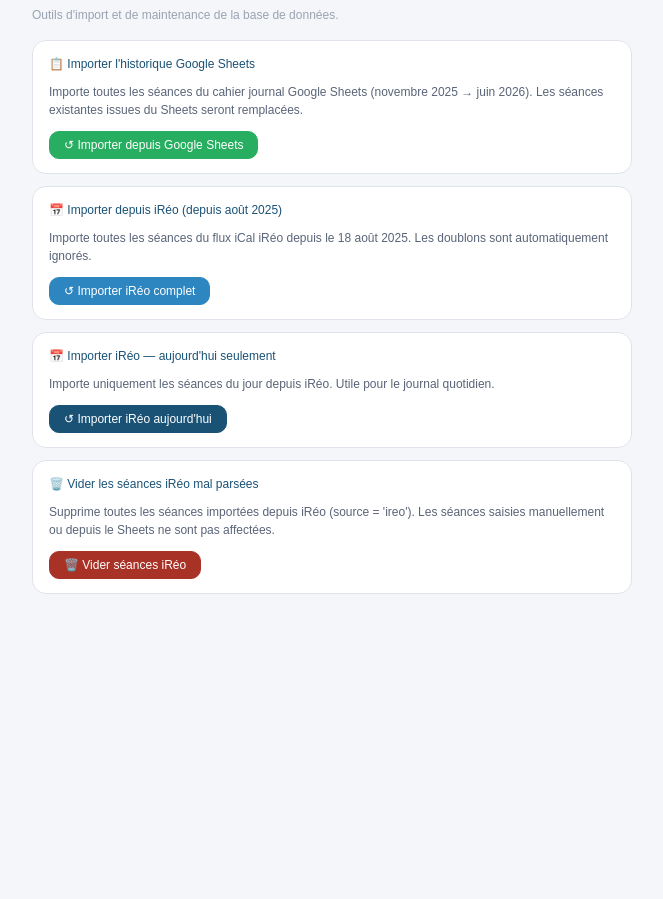
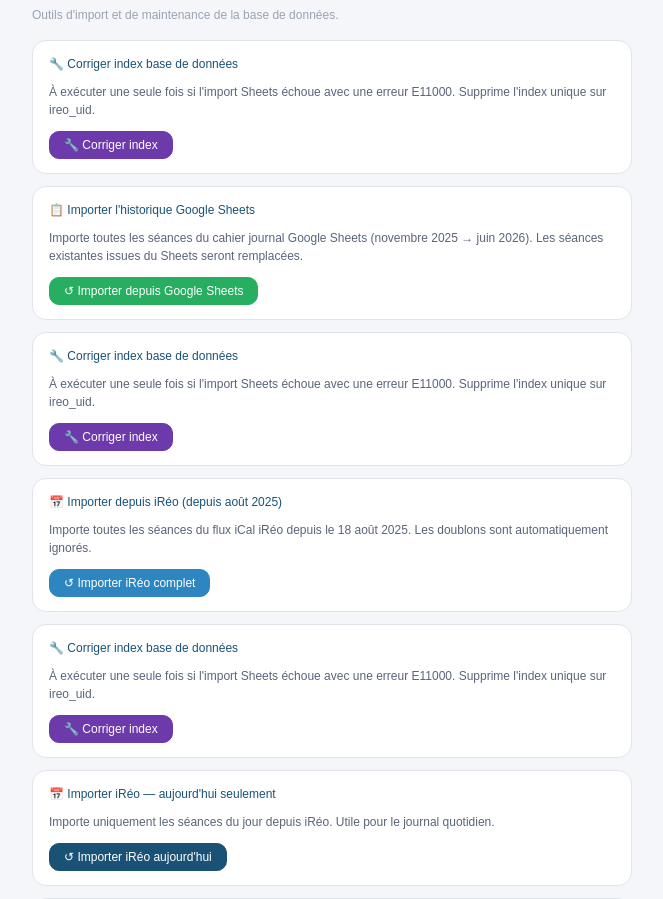
Before and after one commit to gffourcroy53/Journal_mfr, a Next.js app: page /admin in a window 1280 px wide. Shown: the part 140-1039 px from the top of the page, without its empty margins (28-691 px from the left). Before the commit the page ends 800 px from the top, so only its background shows below. Built offline with nearby package versions, Linux system fonts and the light colour scheme.

Commit message:
fix: supprimer index unique ireo_uid, route admin drop-index, bouton fix

```diff
--- a/app/admin/page.js
+++ b/app/admin/page.js
@@ -89,6 +89,17 @@ export default function AdminPage() {
         </p>
 
         <ActionCard
+          titre="🔧 Corriger index base de données"
+          description="À exécuter une seule fois si l'import Sheets échoue avec une erreur E11000. Supprime l'index unique sur ireo_uid."
+          bouton="🔧 Corriger index"
+          couleur="#6C3AAA"
+          onAction={() => action('fix_index', '/api/admin?action=drop-ireo-uid-index')}
+          loading={e('fix_index').loading}
+          resultat={e('fix_index').resultat}
+          erreur={e('fix_index').erreur}
+        />
+
+        <ActionCard
           titre="📋 Importer l'historique Google Sheets"
           description="Importe toutes les séances du cahier journal Google Sheets (novembre 2025 → juin 2026). Les séances existantes issues du Sheets seront remplacées."
           bouton="↺ Importer depuis Google Sheets"
@@ -97,6 +108,17 @@ export default function AdminPage() {
           loading={e('sheets').loading}
           resultat={e('sheets').resultat}
           erreur={e('sheets').erreur}
+        />
+
+        <ActionCard
+          titre="🔧 Corriger index base de données"
+          description="À exécuter une seule fois si l'import Sheets échoue avec une erreur E11000. Supprime l'index unique sur ireo_uid."
+          bouton="🔧 Corriger index"
+          couleur="#6C3AAA"
+          onAction={() => action('fix_index', '/api/admin?action=drop-ireo-uid-index')}
+          loading={e('fix_index').loading}
+          resultat={e('fix_index').resultat}
+          erreur={e('fix_index').erreur}
         />
 
         <ActionCard
@@ -111,6 +133,17 @@ export default function AdminPage() {
         />
 
         <ActionCard
+          titre="🔧 Corriger index base de données"
+          description="À exécuter une seule fois si l'import Sheets échoue avec une erreur E11000. Supprime l'index unique sur ireo_uid."
+          bouton="🔧 Corriger index"
+          couleur="#6C3AAA"
+          onAction={() => action('fix_index', '/api/admin?action=drop-ireo-uid-index')}
+          loading={e('fix_index').loading}
+          resultat={e('fix_index').resultat}
+          erreur={e('fix_index').erreur}
+        />
+
+        <ActionCard
           titre="📅 Importer iRéo — aujourd'hui seulement"
           description="Importe uniquement les séances du jour depuis iRéo. Utile pour le journal quotidien."
           bouton="↺ Importer iRéo aujourd'hui"
@@ -119,6 +152,17 @@ export default function AdminPage() {
           loading={e('ireo_today').loading}
           resultat={e('ireo_today').resultat}
           erreur={e('ireo_today').erreur}
+        />
+
+        <ActionCard
+          titre="🔧 Corriger index base de données"
+          description="À exécuter une seule fois si l'import Sheets échoue avec une erreur E11000. Supprime l'index unique sur ireo_uid."
+          bouton="🔧 Corriger index"
+          couleur="#6C3AAA"
+          onAction={() => action('fix_index', '/api/admin?action=drop-ireo-uid-index')}
+          loading={e('fix_index').loading}
+          resultat={e('fix_index').resultat}
+          erreur={e('fix_index').erreur}
         />
 
         <ActionCard
--- /dev/null
+++ b/app/api/admin/route.js
@@ -0,0 +1,26 @@
+import { NextResponse } from 'next/server'
+import connectDB from '@/lib/mongodb'
+import Seance from '@/models/Seance'
+
+// POST /api/admin?action=drop-ireo-uid-index
+export async function POST(request) {
+  try {
+    await connectDB()
+    const { searchParams } = new URL(request.url)
+    const action = searchParams.get('action')
+
+    if (action === 'drop-ireo-uid-index') {
+      try {
+        await Seance.collection.dropIndex('ireo_uid_1')
+        return NextResponse.json({ success: true, message: 'Index ireo_uid_1 supprimé' })
+      } catch (e) {
+        // L'index n'existe peut-être pas — pas grave
+        return NextResponse.json({ success: true, message: `Index déjà absent : ${e.message}` })
+      }
+    }
+
+    return NextResponse.json({ success: false, error: 'Action inconnue' }, { status: 400 })
+  } catch (err) {
+    return NextResponse.json({ success: false, error: err.message }, { status: 500 })
+  }
+}
--- a/models/Seance.js
+++ b/models/Seance.js
@@ -25,6 +25,6 @@ const SeanceSchema = new mongoose.Schema({
 SeanceSchema.index({ date: 1 })
 SeanceSchema.index({ classe: 1, date: 1 })
 SeanceSchema.index({ type: 1, date: 1 })
-SeanceSchema.index({ ireo_uid: 1 }, { unique: true, sparse: true })
+SeanceSchema.index({ ireo_uid: 1 }, { sparse: true })
 
 export default mongoose.models.Seance || mongoose.model('Seance', SeanceSchema)
```
